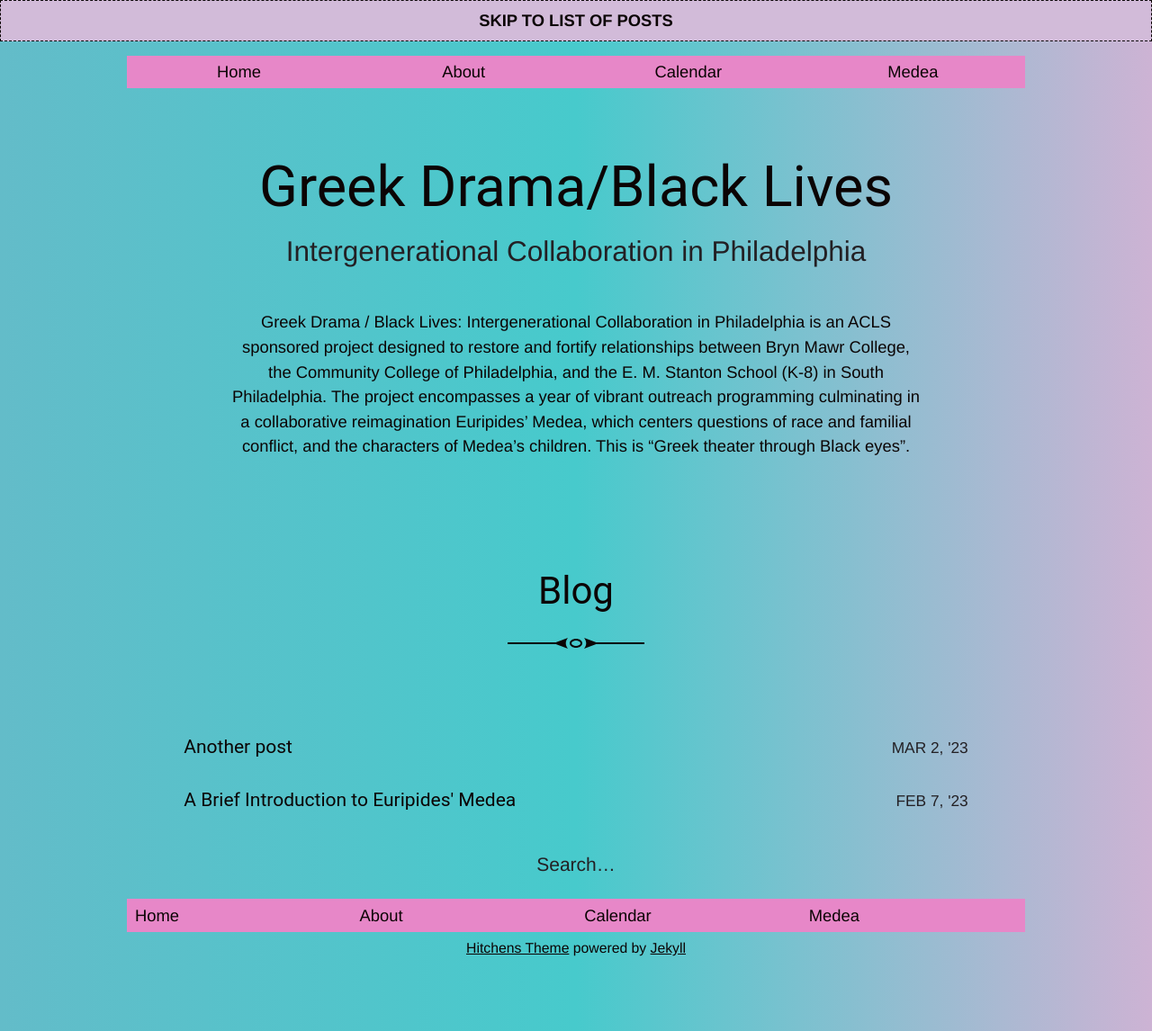
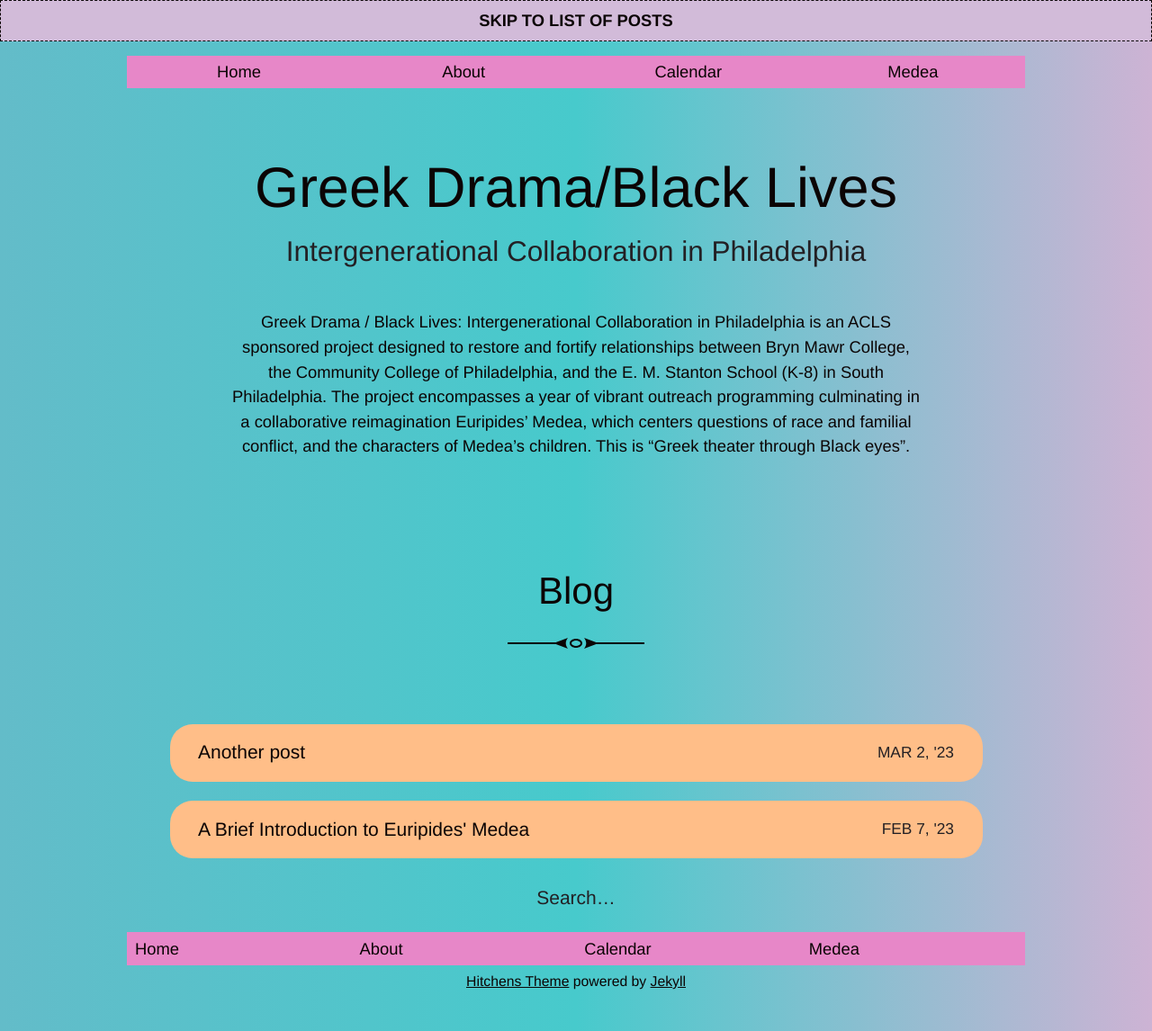
Before and after one commit to digbmc/media-medea, a Jekyll site: the page built from index.html, in a window 1280 px wide. Shown: the whole page at 90% size. Built offline with Jekyll 4.4.1, drawn with Linux system fonts in a browser that asks for light colours; the list of posts is cut into pages by our own code.

Commit message:
blog post list rounded

```diff
--- a/_sass/_post-list.scss
+++ b/_sass/_post-list.scss
@@ -11,7 +11,10 @@
 
 .post-list li {
   max-width: 42em;
-  margin: .25em auto;
+  margin: 1em auto;
+  background-color: $orangey;
+  border-radius: 25px;
+  padding: .25em .5em;
 }
 
 .post-link {
@@ -19,7 +22,7 @@
   display: flex;
   flex-direction: column-reverse;
   text-decoration: none;
-  padding: .25em;
+  padding: .25em 1em;
   transition: opacity .125s ease-in-out;
   &:hover,
   &:focus {
--- a/_sass/_variables.scss
+++ b/_sass/_variables.scss
@@ -3,7 +3,7 @@ $highlight:           lighten($brand-color, 35%);
 $text-color:          #0b0404;
 $muted-text-color:    #232024;
 $font-family:         "Avenir", "Helvetica", "Arial", sans-serif;
-$heading-font:        "Roboto", "Helvetica", "Arial", sans-serif;
+$heading-font:        "Avenir", "Helvetica", "Arial", sans-serif;
 
 $on-bigphone:         375px;
 $on-tablet:           768px;
```
Also changed, not shown: 1 other file.
